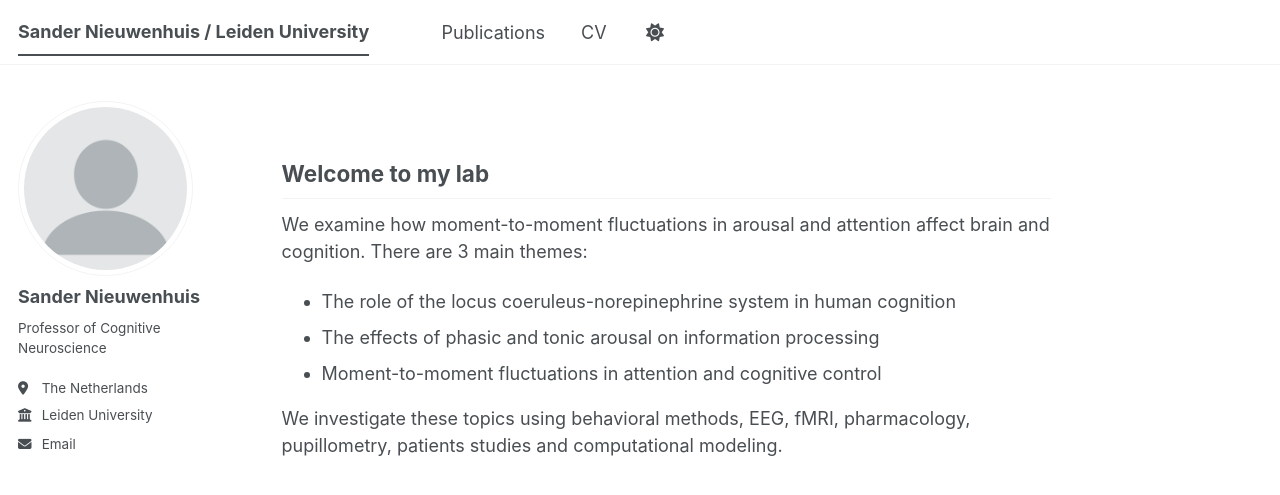
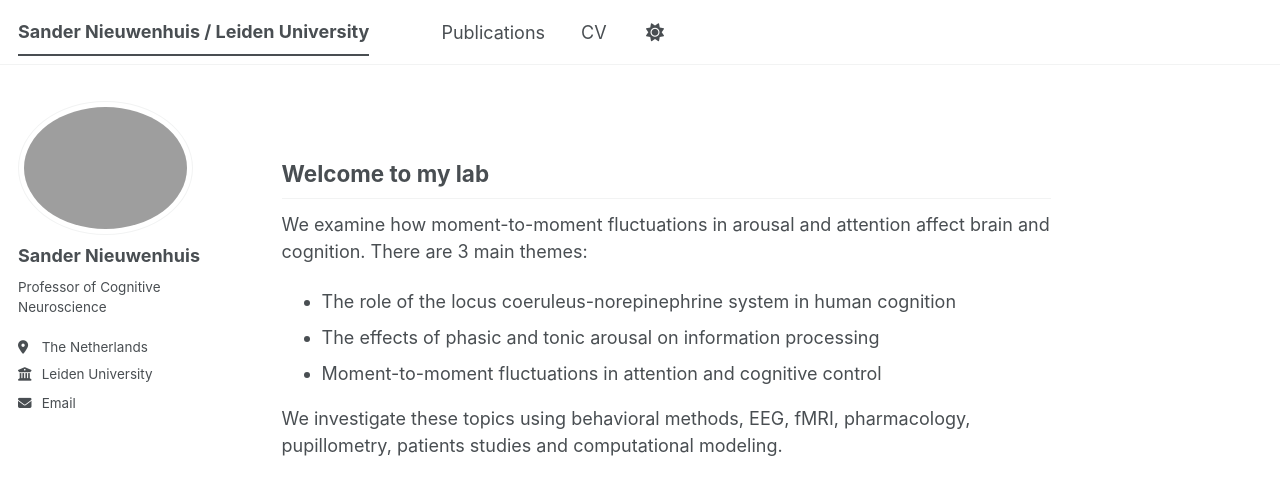
Before and after one commit to sander-nieuwenhuis/research, a Jekyll site: the page built from _pages/home.md, in a window 1280 px wide. Shown: the top 495 px of the page. Built offline with Jekyll 4.4.1, drawn with Linux system fonts in a browser that asks for light colours; a script bundle is joined from its source files by our own code; library files that are not in the unit come from our copies.

Commit message:
Update _config.yml

```diff
--- a/_config.yml
+++ b/_config.yml
@@ -23,7 +23,7 @@
 #               Additional customization can be done by editing /_includes/author-profile.html
 author:
   # Biographic information
-  avatar           : "profile.png"
+  avatar           : "sander.png"
   name             : "Sander Nieuwenhuis"
   pronouns         : # example: "she/her"
   bio              : "Professor of Cognitive Neuroscience"
```
